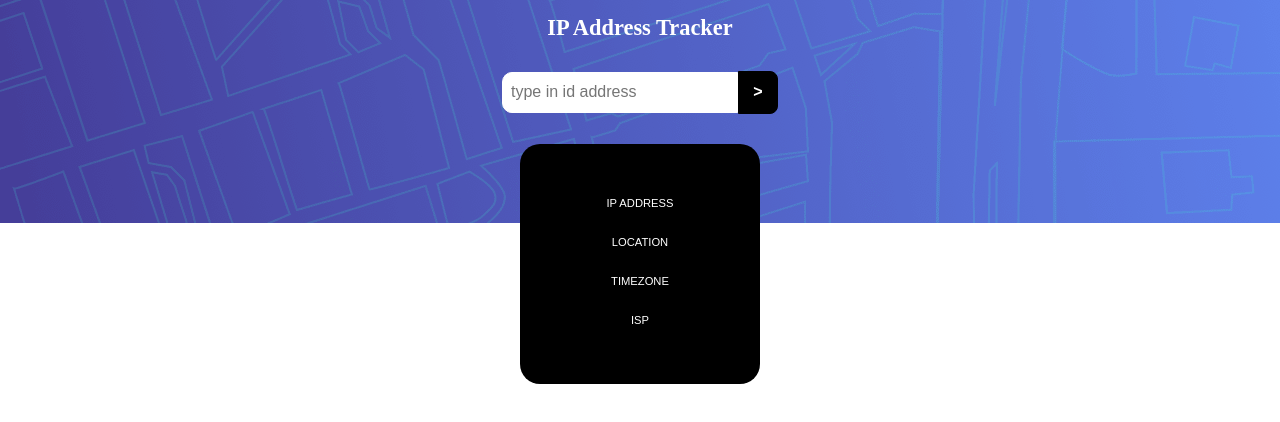
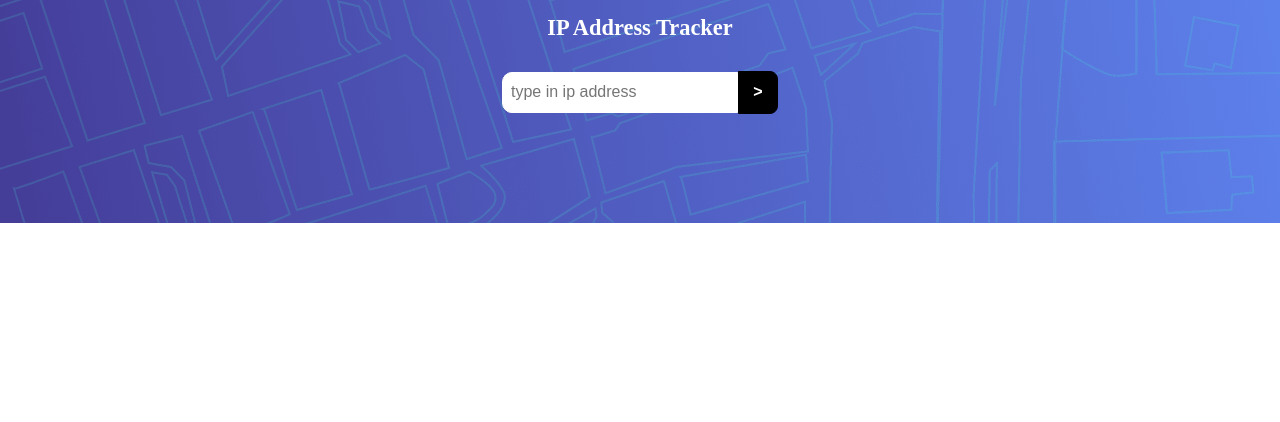
Before and after one commit to EmmanuelTheCoder/ip-address-tracker, a React (Create React App) app: page / in a window 1280 px wide. Shown: the top 422 px of the page. Built offline with nearby package versions, Linux system fonts and the light colour scheme.

Commit message:
new features

```diff
--- a/src/App.css
+++ b/src/App.css
@@ -56,9 +56,9 @@ button{
   /* box-shadow: 10px 8px 5px 8px white; */
   background: black;
   color: white;
-  width: 15rem;
+  width: 16rem;
   margin: auto;
-  height: 15rem;
+  height: 17rem;
   display: flex;
   flex-direction: column;
   justify-content: center;
@@ -72,6 +72,13 @@ button{
 
 }
 .search-info p:first-child{
-  font-size: .7rem;
+  text-align: center;
+  font-size: .9rem;
   font-family: sans-serif;
+  font-weight: bold;
 }
+.search-info p:last-child{
+  font-size: 1rem;
+  text-align: center;
+
+}
--- a/src/App.js
+++ b/src/App.js
@@ -1,38 +1,72 @@
-import {useEffect, useState} from 'react'
+import { useState } from 'react'
 import './App.css'
 
-export default function App(props) {
+export default function App() {
 
  // https://geo.ipify.org/api/v1?apiKey=at_gUqa5hjKchLKYYiPFCfCqOtRSLP2d&ipAddress=8.8.8.8
 
   const apiDetails = {
     key: "at_gUqa5hjKchLKYYiPFCfCqOtRSLP2d",
-    ip: "8.8.8.8"
+    ip: "105.112.73.23"
   }
 
   const [inputValue, setInputValue] = useState('');
+  const [addressInfo, setAddressInfo] = useState({
 
-  const handleSearch = (e) =>{
-    setInputValue(e.target.value);
+    country: "",
+    city: " ",
+    region: "",
+    timezone: "",
+    isp: "",
+    ip: "",
+    dataLoad: false,
+    isLoading: false,
+    errorMessage: ""
+  })
+  const [loadingStatus, setLoadingStatus] = useState('')
 
-  }
+
   // useEffect(()=>{
   //   callApi();
   // }, [handleSearch]);
 
   const callApi = async () =>{
-    const response = await fetch(`https://geo.ipify.org/api/v1?apiKey=${apiDetails.key}&ipAddress=${apiDetails.ip}`);
+    //setAddressInfo({...addressInfo, isLoading: true});
+    //addressInfo.isloading ? setLoadingStatus("Loading information") : setLoadingStatus("");
+
+    const response = await fetch(`https://geo.ipify.org/api/v1?apiKey=${apiDetails.key}&ipAddress=${inputValue}`);
     const data = await response.json();
     console.log(data)
+    if(data.as){
       const {city, country, region, timezone} = data.location;
-    console.log(city)
+      const {name} = data.as;
+      const {ip} = data.ip;
+
+      const checkTruthy = data.as ? addressInfo.dataLoad = true : false;
+
+          setAddressInfo(()=>{
+            return {...addressInfo, city: city, country: country, region: region, timezone: timezone, isp: name, ip: ip, dataLoad: checkTruthy, isLoading: false}
+          })
+
+    }else{
+      const {message} = data
+      setAddressInfo(()=>{
+        return {errorMessage: message}
+      })
     }
 
-  const handleOnChange = (e) =>{
+    // const validity = <p>You have inputed an incorrect IP address. Try again with a correct one!</p>
 
-    setInputValue(e.target.value);
+    // if(!data.as){
+    //   setAddressInfo({
+    //     ...addressInfo, errorMessage: "you have inputed a wrong ip address, check and try again"
+    //   })
+    // }
+    //console.log(city);
 
   }
+
+
 
   return (
     <div>
@@ -41,7 +75,7 @@ export default function App(props) {
         <h1 className="address"><span>ip</span> address tracker</h1>
         <div className="buttons">
 
-          <input type="text" placeholder="type in id address" value={inputValue} onChange={handleOnChange}/>
+          <input type="text" placeholder="type in ip address" value={inputValue} onChange={e=>setInputValue(e.target.value)}/>
           <button type="button" onClick={callApi}>
               >
           </button>
@@ -49,25 +83,43 @@ export default function App(props) {
 
       </div>
 
-      <div className="search-info">
+      <div className="search-info" style={{display: addressInfo.dataLoad ? 'block' : 'none'}}>
+        {(addressInfo.city) ? (
+          <>
             <div className="ip-address">
 
-          <p>ip address</p>
-          <p></p>
+            <p>ip address:</p>
+              <p>
+                {inputValue}
+              </p>
             </div>
             <div className="location">
-          <p>location</p>
-          <p></p>
+            <p>location:</p>
+            <p>
+              {addressInfo.city + addressInfo.region + "" + "," + addressInfo.country}
+
+            </p>
             </div>
             <div className="timezone">
-          <p>timezone</p>
-          <p></p>
+            <p>timezone:</p>
+              <p>
+              {addressInfo.timezone}
+              </p>
             </div>
             <div className="isp">
-          <p>isp</p>
-          <p></p>
+            <p>isp:</p>
+            <p>
+              {addressInfo.isp}
+            </p>
             </div>
+          </>
+        ) : (<p>{addressInfo.errorMessage}</p>)}
+
       </div>
+        {/* <p>
+          {loadingStatus}
+        </p> */}
+        {/* <p>{addressInfo.errorMessage}</p> */}
     </div>
   )
 }
```
Also changed, not shown: 2 other files (tests, documents, lock files or other folders). Lines whose indentation alone changed are shown as unchanged.
